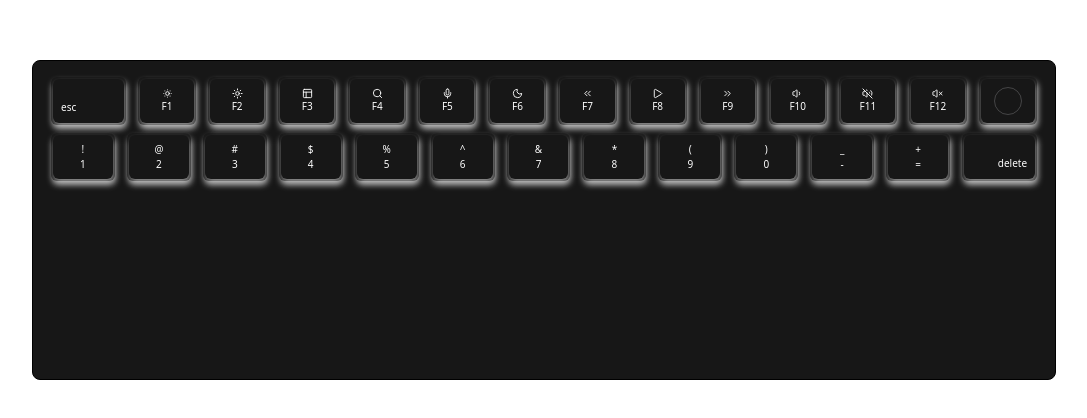
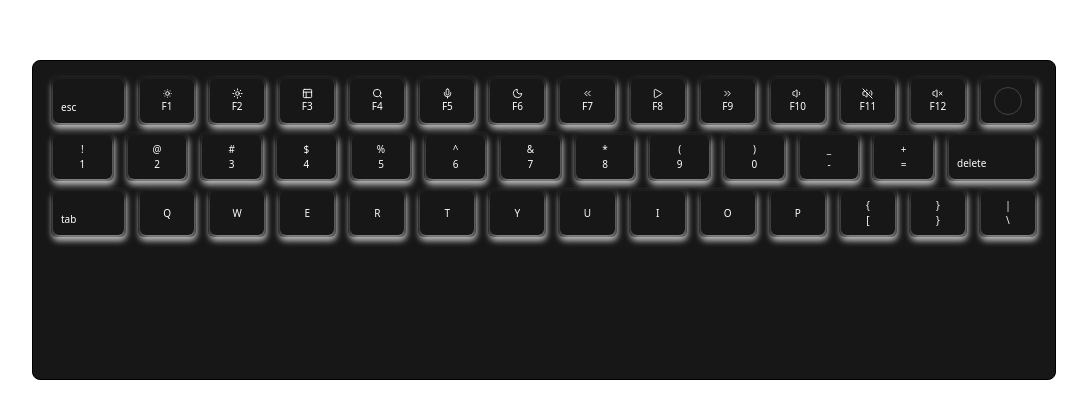
Before and after one commit to deveshru2712/KeyFlow, a Next.js app: page / in a window 1280 px wide. Shown: the part 180-598 px from the top of the page, without its empty margins (96-1183 px from the left). Built offline with nearby package versions, Linux system fonts and the light colour scheme.

Commit message:
add: 3rd layer of keyboard

```diff
--- a/components/Keyboard.tsx
+++ b/components/Keyboard.tsx
@@ -16,7 +16,7 @@ import {
 } from "lucide-react";
 
 const FunctionKeys: KeysProps[] = [
-  { icon: null, text: "esc", variant: "no-icon", className: "justify-start" },
+  { icon: null, text: "esc", variant: "no-icon", alignment: "justify-start" },
   { icon: <SunDim size={11} />, text: "F1" },
   { icon: <Sun size={11} />, text: "F2" },
   { icon: <Layout size={11} />, text: "F3" },
@@ -32,7 +32,7 @@ const FunctionKeys: KeysProps[] = [
   { icon: null, text: "", variant: "circle" },
 ];
 
-export const macNumberKeys: KeysProps[] = [
+const macNumberKeys: KeysProps[] = [
   {
     icon: "!",
     text: "1 ",
@@ -85,7 +85,69 @@ export const macNumberKeys: KeysProps[] = [
     icon: "",
     text: "delete",
     variant: "no-icon",
-    className: "justify-end",
+    alignment: "justify-end",
+    className: "min-w-[90px]",
+  },
+];
+
+const firstAlphaKeys: KeysProps[] = [
+  {
+    icon: "",
+    text: "tab",
+    variant: "no-icon",
+    alignment: "justify-start",
+  },
+  {
+    icon: "",
+    text: "Q",
+  },
+  {
+    icon: "",
+    text: "W",
+  },
+  {
+    icon: "",
+    text: "E",
+  },
+  {
+    icon: "",
+    text: "R",
+  },
+  {
+    icon: "",
+    text: "T",
+  },
+  {
+    icon: "",
+    text: "Y",
+  },
+  {
+    icon: "",
+    text: "U",
+  },
+  {
+    icon: "",
+    text: "I",
+  },
+  {
+    icon: "",
+    text: "O",
+  },
+  {
+    icon: "",
+    text: "P",
+  },
+  {
+    icon: "{",
+    text: "[",
+  },
+  {
+    icon: "}",
+    text: "}",
+  },
+  {
+    icon: "|",
+    text: "\\",
   },
 ];
 
@@ -113,6 +175,16 @@ const Keyboard = () => {
           />
         ))}
       </div>
+      <div className="flex">
+        {firstAlphaKeys.map((key) => (
+          <Keys
+            key={key.text}
+            icon={key.icon}
+            text={key.text}
+            variant={key.variant}
+          />
+        ))}
+      </div>
     </div>
   );
 };
--- a/components/Keys.tsx
+++ b/components/Keys.tsx
@@ -4,6 +4,7 @@ export interface KeysProps {
   icon: React.ReactNode | string;
   text: string;
   variant?: "default" | "no-icon" | "circle" | "special";
+  alignment?: string;
   className?: string;
 }
 
@@ -21,7 +22,13 @@ const ClassBasedOnVariant: VariantClass = {
     "bg-gradient-to-b from-slate-600 to-slate-800 border border-slate-400/30 flex flex-col items-center justify-center",
 };
 
-const Keys = ({ icon, text, className, variant = "default" }: KeysProps) => {
+const Keys = ({
+  icon,
+  text,
+  className,
+  alignment,
+  variant = "default",
+}: KeysProps) => {
   const getClassBasedOnVariant = (currentVariant: string) => {
     switch (currentVariant) {
       case "circle":
@@ -39,11 +46,13 @@ const Keys = ({ icon, text, className, variant = "default" }: KeysProps) => {
 
   if (variant === "no-icon") {
     return (
-      <div className="group relative mx-1.5 my-1 h-12 w-fit min-w-[75px] rounded-md p-[0.5px] text-white shadow-[1px_4px_6px_rgb(225,225,225,0.6)] transition-all duration-300 hover:shadow-[1px_4px_6px_rgb(0,0,0,0.1)]">
+      <div
+        className={`group ${className ? className : "min-w-[75px]"} relative mx-1.5 my-1 h-12 w-fit rounded-md p-[0.5px] text-white shadow-[1px_4px_6px_rgb(225,225,225,0.6)] transition-all duration-300 hover:shadow-[1px_4px_6px_rgb(0,0,0,0.1)]`}
+      >
         <div
           className={`absolute inset-0.5 z-10 rounded-md text-[10px] shadow-[1px_4px_6px_rgb(225,225,225,0.6)] hover:scale-95 ${variantClasses} `}
         >
-          <div className={`${className} flex w-full`}>{text}</div>
+          <div className={`${alignment} flex w-full`}>{text}</div>
         </div>
       </div>
     );
```
